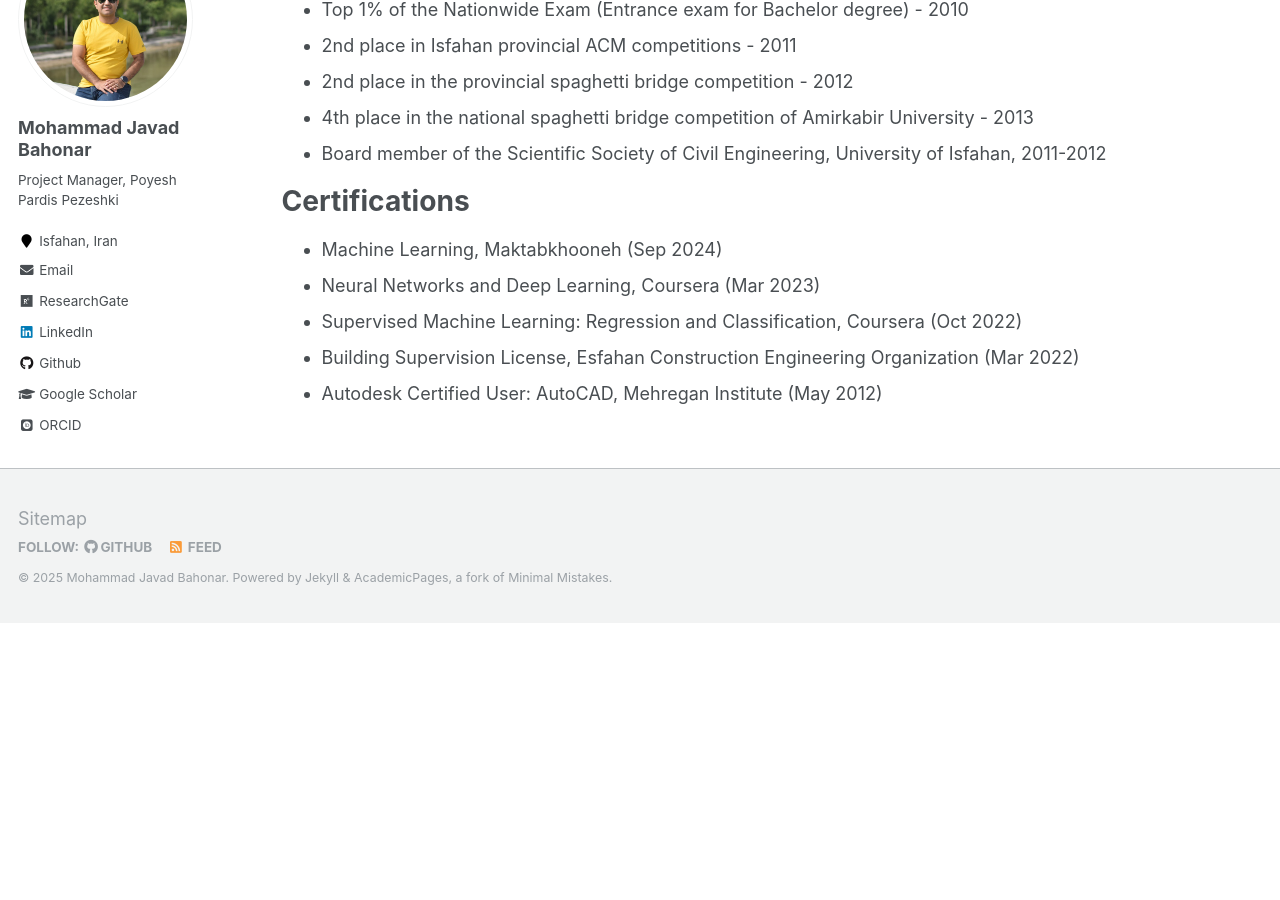
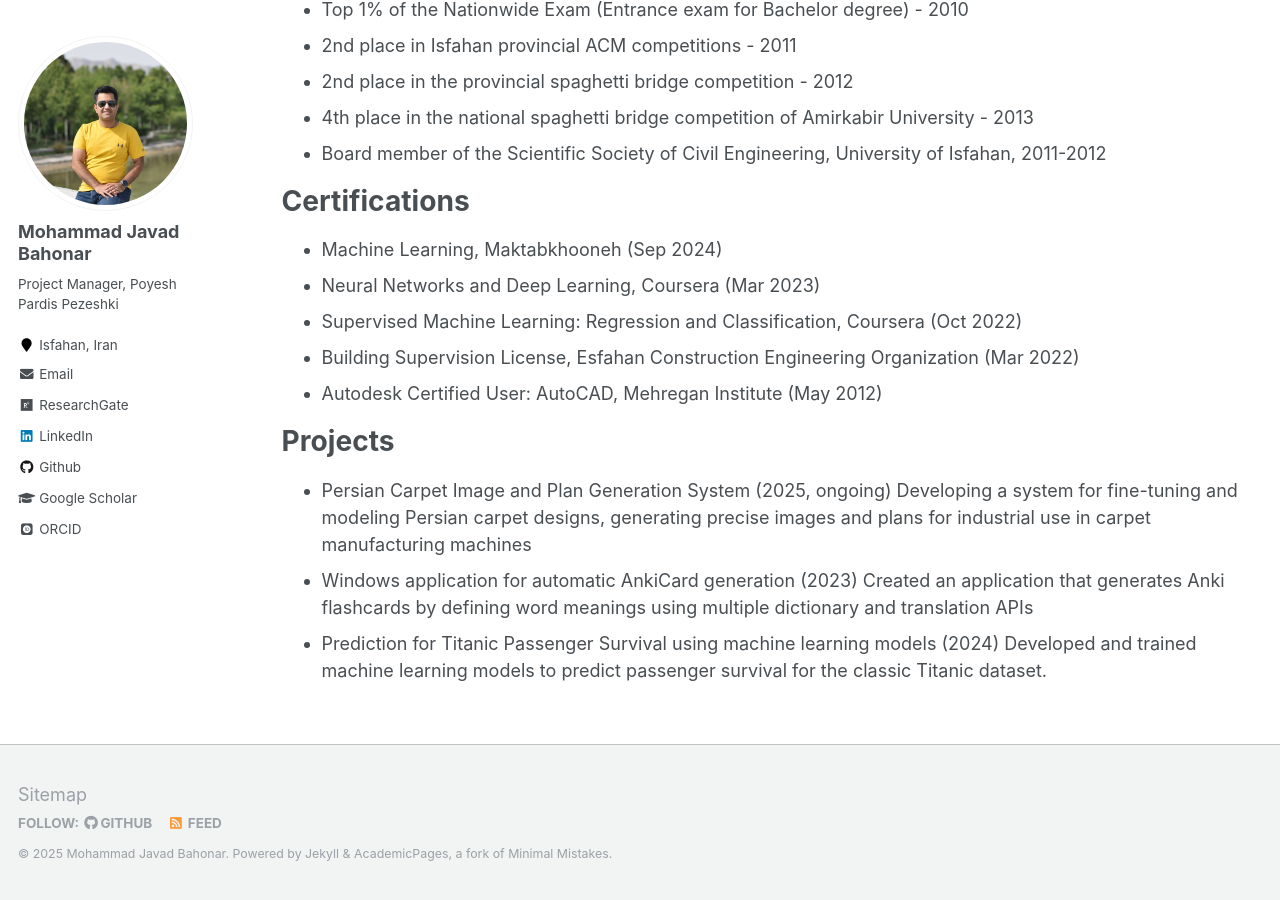
Before and after one commit to mjbahonar/mjbahonar.github.io, a Jekyll site: the page built from _pages/cv.md, in a window 1280 px wide and 900 px high, scrolled down 1166 px. Built offline with Jekyll 4.4.1, drawn with Linux system fonts in a browser that asks for light colours; some web fonts are replaced; before the commit the page ends 1789 px from its top, so only the background shows below that.

Commit message:
Some Minor Changes

```diff
--- a/_data/navigation.yml
+++ b/_data/navigation.yml
@@ -9,8 +9,8 @@ main:
   - title: "Teaching"
     url: /teaching/
 
-  - title: "Portfolio"
-    url: /portfolio/
+  # title: "Portfolio"
+  # url: /portfolio/
 
   #- title: "Blog Posts"
   #  url: /year-archive/
--- a/_pages/cv.md
+++ b/_pages/cv.md
@@ -53,3 +53,13 @@ Certifications
 *   Supervised Machine Learning: Regression and Classification, Coursera (Oct 2022)
 *   Building Supervision License, Esfahan Construction Engineering Organization (Mar 2022)
 *   Autodesk Certified User: AutoCAD, Mehregan Institute (May 2012)
+
+
+Projects
+======
+* Persian Carpet Image and Plan Generation System (2025, ongoing)
+    Developing a system for fine-tuning and modeling Persian carpet designs, generating precise images and plans for industrial use in carpet manufacturing machines
+* Windows application for automatic AnkiCard generation (2023)
+    Created an application that generates Anki flashcards by defining word meanings using multiple dictionary and translation APIs
+* Prediction for Titanic Passenger Survival using machine learning models (2024)
+    Developed and trained machine learning models to predict passenger survival for the classic Titanic dataset.
```
Also changed, not shown: _pages/about.md (+0 -8 lines).
